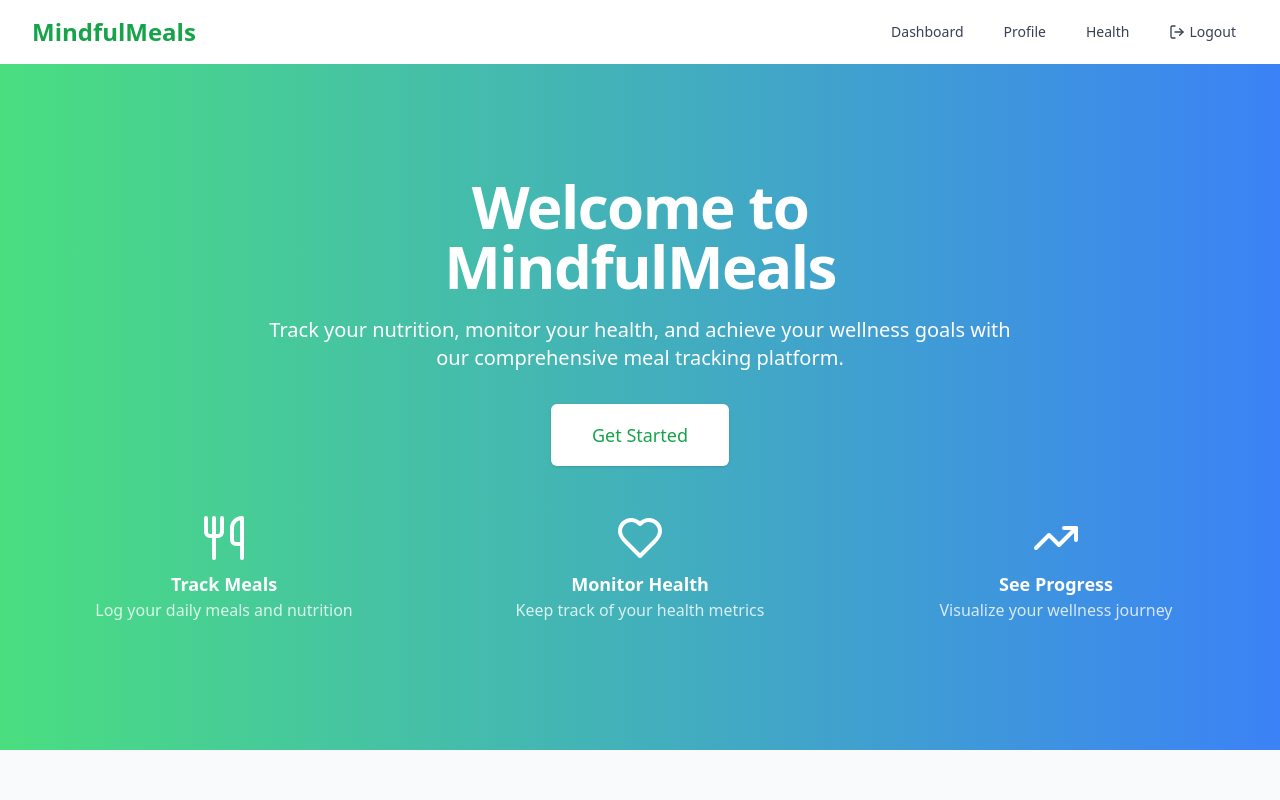
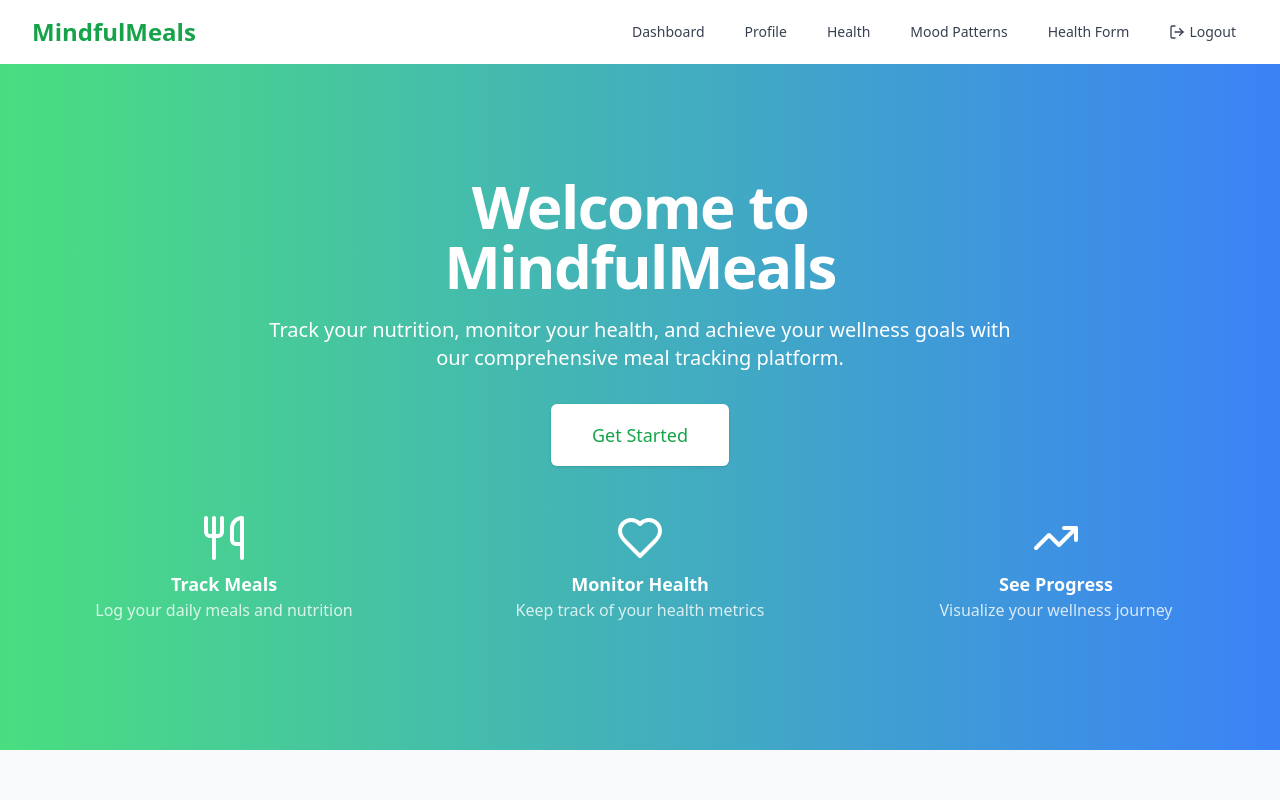
Before and after one commit to shoaib5063/cse471_project, a React (Vite) app in the folder client/: page / in a window 1280 px wide. Shown: the top 800 px of the page. Built offline with nearby package versions, Linux system fonts and the light colour scheme; no server answers; the database is empty; sample sign-in values are in the browser's storage.

Commit message:
Add navigation links for Mood Patterns and Health Form

```diff
--- a/client/src/components/layout/Header.jsx
+++ b/client/src/components/layout/Header.jsx
@@ -44,6 +44,18 @@ export default function Header() {
                 >
                   Health
                 </Link>
+                <Link
+                  to="/mood-patterns"
+                  className="text-gray-700 hover:text-green-600 px-3 py-2 rounded-md text-sm font-medium"
+                >
+                  Mood Patterns
+                </Link>
+                <Link
+                  to="/health-form"
+                  className="text-gray-700 hover:text-green-600 px-3 py-2 rounded-md text-sm font-medium"
+                >
+                  Health Form
+                </Link>
                 {userProfile?.role === 'admin' && (
                   <Link
                     to="/admin"
```
